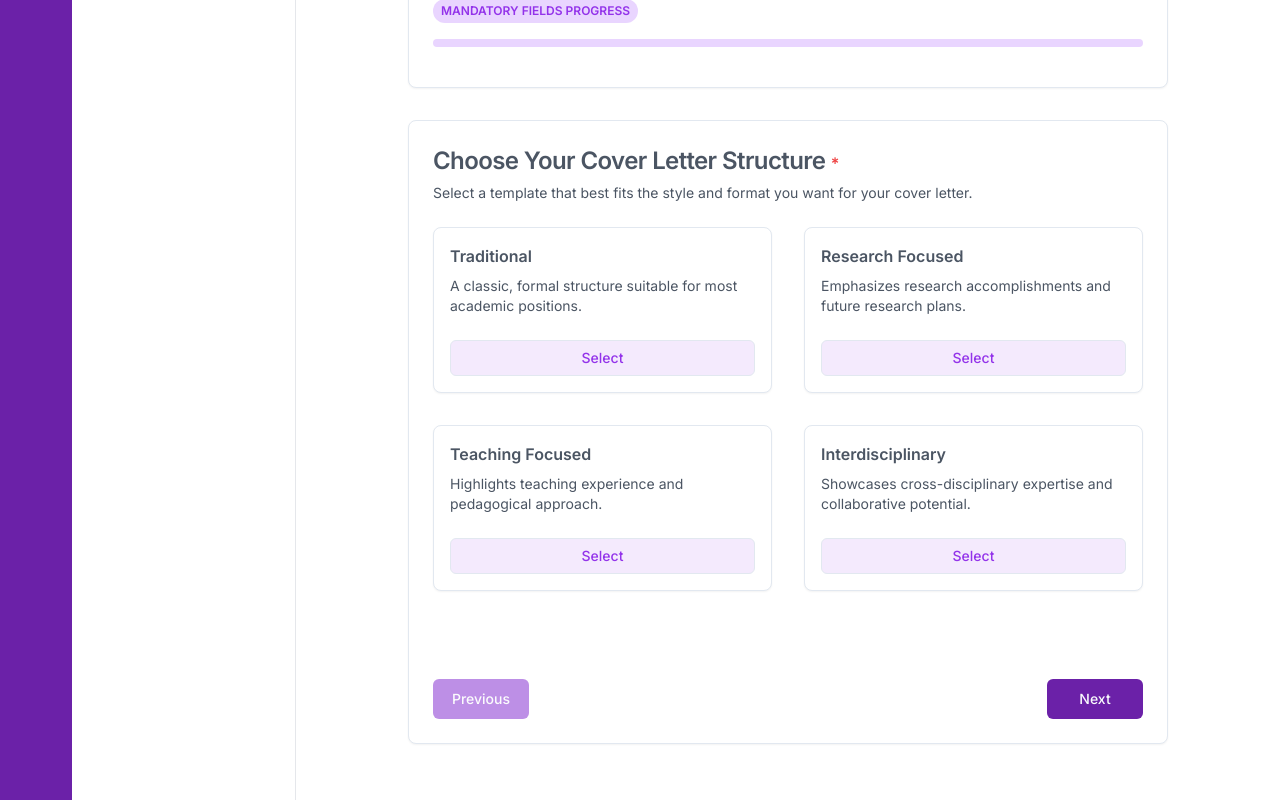
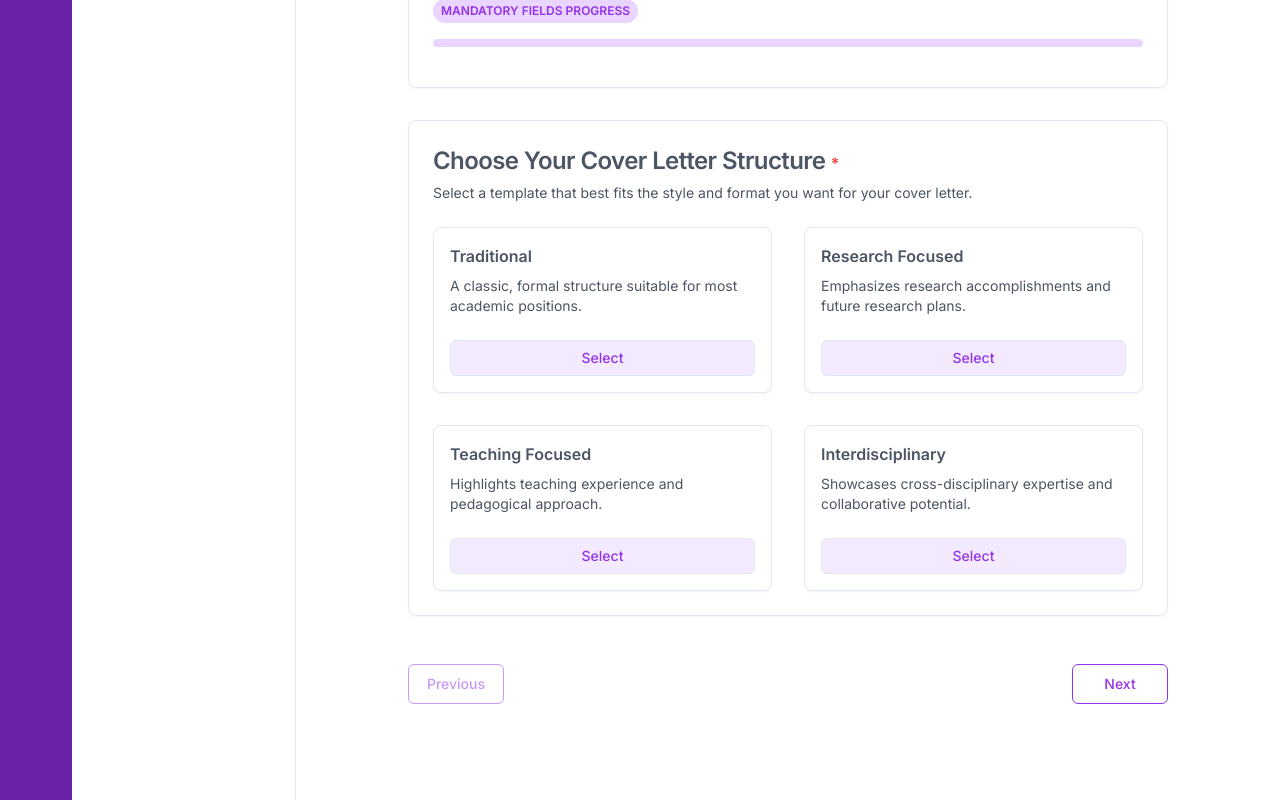
Before and after one commit to Naxus28/lumina.ai, a Next.js app: page /cover-letter in a window 1280 px wide. Shown: the part 660-1460 px from the top of the page. Built offline with nearby package versions, Linux system fonts and the light colour scheme.

Commit message:
Moves prev/next outside card

```diff
--- a/app/(auth)/cover-letter/components/CoverLetterWizard.tsx
+++ b/app/(auth)/cover-letter/components/CoverLetterWizard.tsx
@@ -3,6 +3,7 @@ import { Button } from '@/components/ui/button';
 import { Card, CardContent, CardDescription, CardFooter, CardHeader, CardTitle } from '@/components/ui/card';
 import { Span } from '@/app/components/typography';
 import { cn } from '@/lib/utils';
+import { Container } from '@/app/layout-components/Container';
 
 export interface WizardStep {
 	title: string;
@@ -37,6 +38,7 @@ export const CoverLetterWizard: React.FC<CoverLetterWizardProps> = ({
 	};
 
 	return (
+		<div>
 			<Card className={cn(styleOverrides?.card)}>
 				<CardHeader>
 					<CardTitle className={cn('text-2xl text-gray-600', styleOverrides?.cardContent)}>
@@ -45,22 +47,26 @@ export const CoverLetterWizard: React.FC<CoverLetterWizardProps> = ({
 					<CardDescription className="text-sm text-gray-600 mb-4">{steps[currentStep].description}</CardDescription>
 				</CardHeader>
 				<CardContent>{steps[currentStep].component}</CardContent>
-			<CardFooter className="flex justify-between mt-16">
+			</Card>
+
+			<Container className="flex justify-between mt-4">
 				<Button
 					onClick={goToPreviousStep}
-					className="bg-purple-700 hover:bg-purple-800 w-24"
+					variant="outline"
+					className="text-purple-600 border-purple-600 hover:bg-purple-100 hover:text-purple-600 w-24"
 					disabled={currentStep === 0}
 				>
 					Previous
 				</Button>
 				<Button
 					onClick={goToNextStep}
-					className="bg-purple-800 hover:bg-purple-700 w-24"
+					variant="outline"
+					className="text-purple-600 border-purple-600 hover:bg-purple-100 hover:text-purple-600 w-24"
 					disabled={currentStep === steps.length - 1}
 				>
 					Next
 				</Button>
-			</CardFooter>
-		</Card>
+			</Container>
+		</div>
 	);
 };
--- a/app/(auth)/cover-letter/components/CustomFields.tsx
+++ b/app/(auth)/cover-letter/components/CustomFields.tsx
@@ -99,9 +99,10 @@ export const CustomFields: React.FC<CustomFieldsProps> = ({
 				/>
 				<Button
 					onClick={handleAddCustomField}
-					className="bg-purple-600 hover:bg-purple-700 text-white"
+					variant="outline"
+					className="text-slate-600 border-slate-400 hover:bg-slate-50 w-24"
 				>
-					Add Field
+					Add
 				</Button>
 			</div>
 		</div>
--- a/app/(auth)/cover-letter/components/HighlightInput.tsx
+++ b/app/(auth)/cover-letter/components/HighlightInput.tsx
@@ -45,7 +45,11 @@ export const HighlightInput: React.FC<HighlightInputProps> = ({ highlights, setH
 					placeholder="Enter a key point to highlight and press Enter"
 					className="w-full"
 				/>
-				<Button onClick={addHighlight} className="bg-purple-600 hover:bg-purple-700 text-white">
+				<Button
+					onClick={addHighlight}
+					variant="outline"
+					className="text-slate-600 border-slate-400 hover:bg-slate-50 w-24"
+				>
 					Add
 				</Button>
 			</div>
```
Lines whose indentation alone changed are shown as unchanged.
